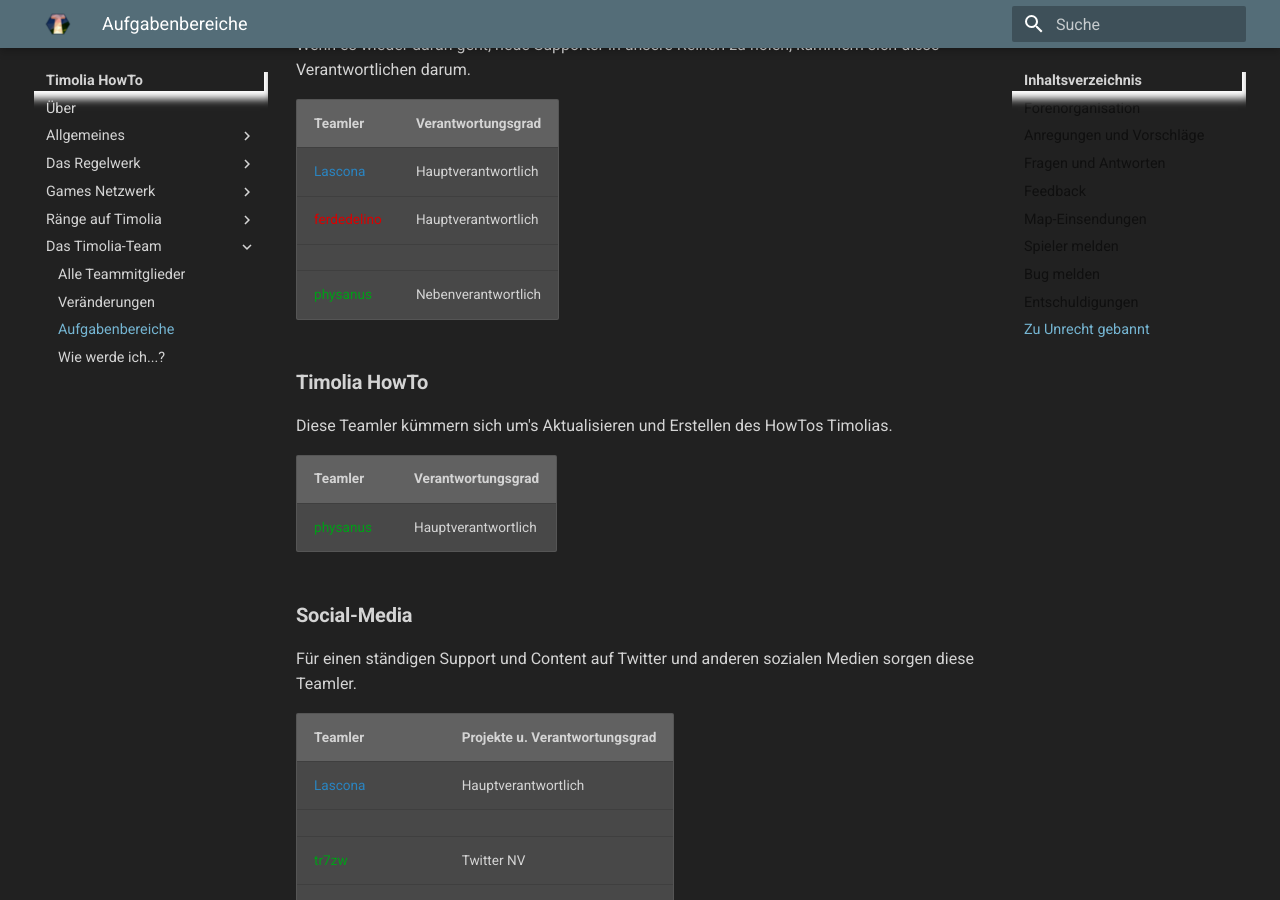
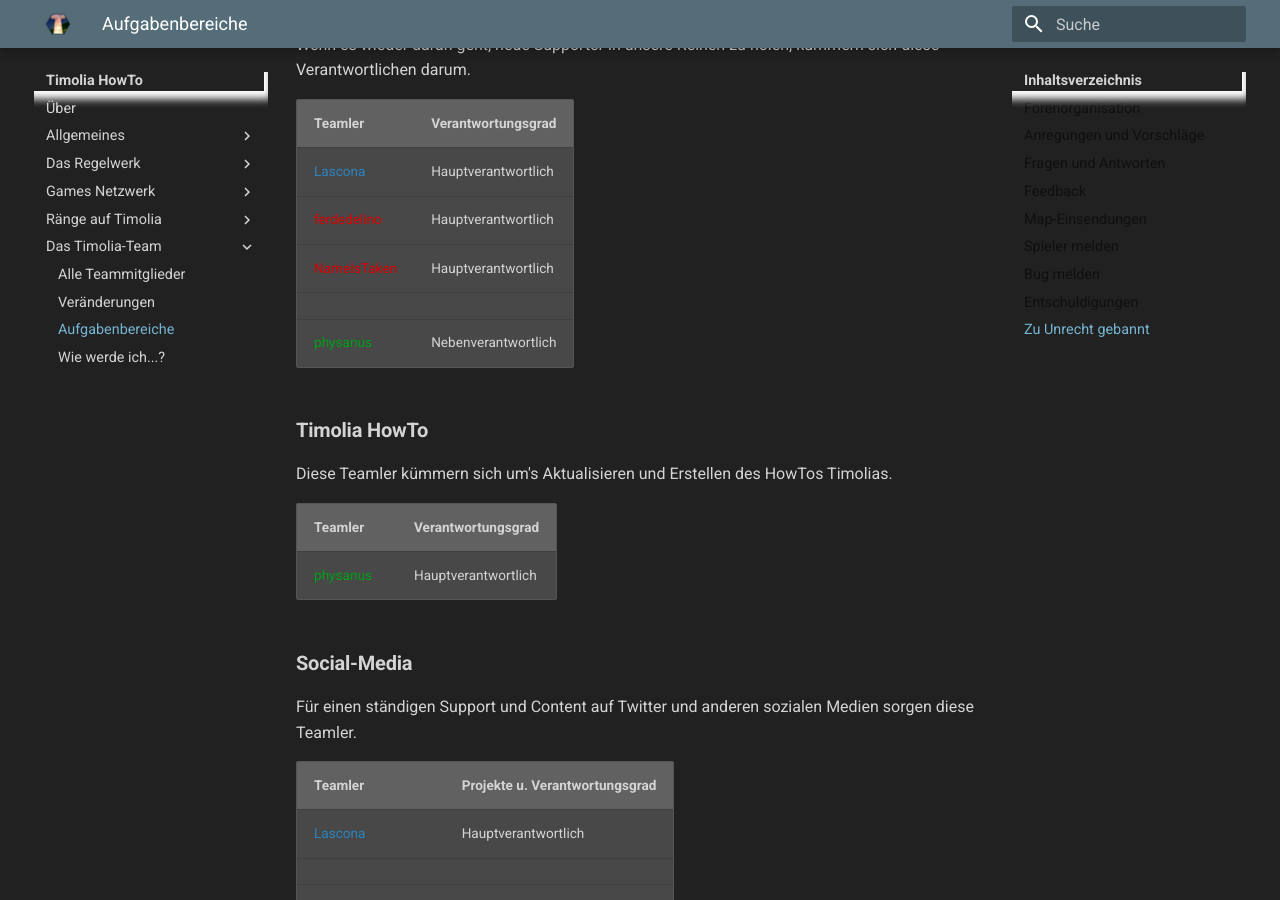
Before and after one commit to TimoliaDE/HowTo, an MkDocs documentation site: the page built from docs/team/responsibilities.md, in a window 1280 px wide and 900 px high, scrolled down 3982 px. Built offline with MkDocs 1.6.1 and Material for MkDocs 9.7.7, drawn with Linux system fonts in a browser that asks for light colours; old or Windows-style settings are respelled for this version of MkDocs; some of the changed text lies outside the part shown.

Commit message:
NameIsTaken: HV Community-Discord, Supporterauswahl

```diff
--- a/docs/team/responsibilities.md
+++ b/docs/team/responsibilities.md
@@ -109,6 +109,7 @@ Wenn es wieder daran geht, neue Supporter in unsere Reihen zu holen, kümmern si
 | ------ | ------ |
 |<span class='management'>Lascona</span> | Hauptverantwortlich |
 |<span class='moderator'>ferdedelino</span> | Hauptverantwortlich |
+|<span class='moderator'>NameIsTaken</span> | Hauptverantwortlich |
 | | |
 |<span class='sysadmin'>physanus</span> | Nebenverantwortlich |
 
@@ -151,6 +152,8 @@ Der Community-Discord von Timolia ist unter [https://timolia.de/discord](https:/
 
 | Teamler | Verantwortungsgrad |
 | ------ | ------ |
+|<span class='moderator'>NameIsTaken</span> | Hauptverantwortlich |
+| | |
 |<span class='management'>Lascona</span> | Nebenverantwortlich |
 |<span class='sysadmin'>physanus</span> | Nebenverantwortlich |
 |<span class='moderator'>ferdedelino</span> | Nebenverantwortlich |
```
Also changed, not shown: docs/team/members.md (+1 -0 lines).
